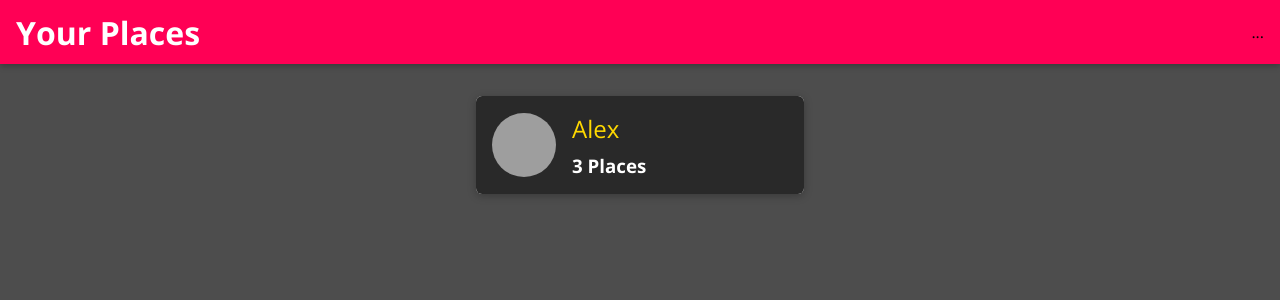
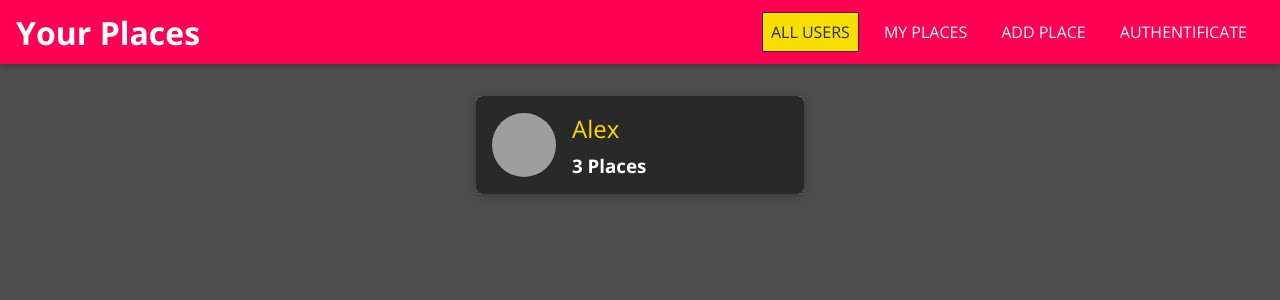
Before and after one commit to YatsenkoOleksand/MERN, a React (Create React App) app: page / in a window 1280 px wide. Shown: the top 300 px of the page. Built offline with nearby package versions, Linux system fonts and the light colour scheme; grey boxes are pictures that could not be loaded.

Commit message:
Navigation bar

```diff
--- a/src/shared/components/Navigation/MainNavigation.js
+++ b/src/shared/components/Navigation/MainNavigation.js
@@ -2,6 +2,7 @@
 import { Link } from "react-router-dom";
 
 import MainHeader from "./MainHeader";
+import NavigationLinks from "./NavigationLinks";
 import "./MainNavigation.css";
 
 const MainNavigation = (props) => {
@@ -15,7 +16,9 @@
       <h1 className="main-navigation__title">
         <Link to="/">Your Places</Link>
       </h1>
-      <nav>...</nav>
+      <nav>
+          <NavigationLinks />
+      </nav>
     </MainHeader>
   );
 };
--- a/src/shared/components/Navigation/NavigationLinks.css
+++ b/src/shared/components/Navigation/NavigationLinks.css
@@ -0,0 +1,76 @@
+.nav-links {
+    list-style: none;
+    margin: 0;
+    padding: 0;
+    width: 100%;
+    height: 100%;
+    display: flex;
+    flex-direction: column;
+    justify-content: center;
+    align-items: center;
+  }
+
+  .nav-links li {
+    margin: 1rem;
+  }
+
+  .nav-links a {
+    border: 1px solid transparent;
+    color: #292929;
+    text-decoration: none;
+    padding: 0.5rem;
+  }
+
+  .nav-links a:hover,
+  .nav-links a:active,
+  .nav-links a.active {
+    background: #f8df00;
+    border-color: #292929;
+    color: #292929;
+  }
+
+  .nav-links button {
+    cursor: pointer;
+    border: 1px solid #292929;
+    color: #292929;
+    background: transparent;
+    padding: 0.5rem;
+    font: inherit;
+  }
+
+  .nav-links button:focus {
+    outline: none;
+  }
+
+  .nav-links button:hover,
+  .nav-links button:active {
+    background: #292929;
+    color: white;
+  }
+
+  @media (min-width: 768px) {
+    .nav-links {
+      flex-direction: row;
+    }
+
+    .nav-links li {
+      margin: 0 0.5rem;
+    }
+
+    .nav-links a {
+      color: white;
+      text-decoration: none;
+    }
+
+    .nav-links button {
+      border: 1px solid white;
+      color: white;
+      background: transparent;
+    }
+
+    .nav-links button:hover,
+    .nav-links button:active {
+      background: #f8df00;
+      color: #292929;
+    }
+  }
--- a/src/shared/components/Navigation/NavigationLinks.js
+++ b/src/shared/components/Navigation/NavigationLinks.js
@@ -0,0 +1,27 @@
+import React from "react";
+import { NavLink } from "react-router-dom";
+
+import "./NavigationLinks.css";
+
+const NavigationLinks = (props) => {
+  return (
+    <ul className="nav-links">
+      <li>
+        <NavLink to="/" exact>
+          ALL USERS
+        </NavLink>
+      </li>
+      <li>
+        <NavLink to="/1/places">MY PLACES</NavLink>
+      </li>
+      <li>
+        <NavLink to="/places/new">ADD PLACE</NavLink>
+      </li>
+      <li>
+        <NavLink to="/auth">AUTHENTIFICATE</NavLink>
+      </li>
+    </ul>
+  );
+};
+
+export default NavigationLinks;
```
